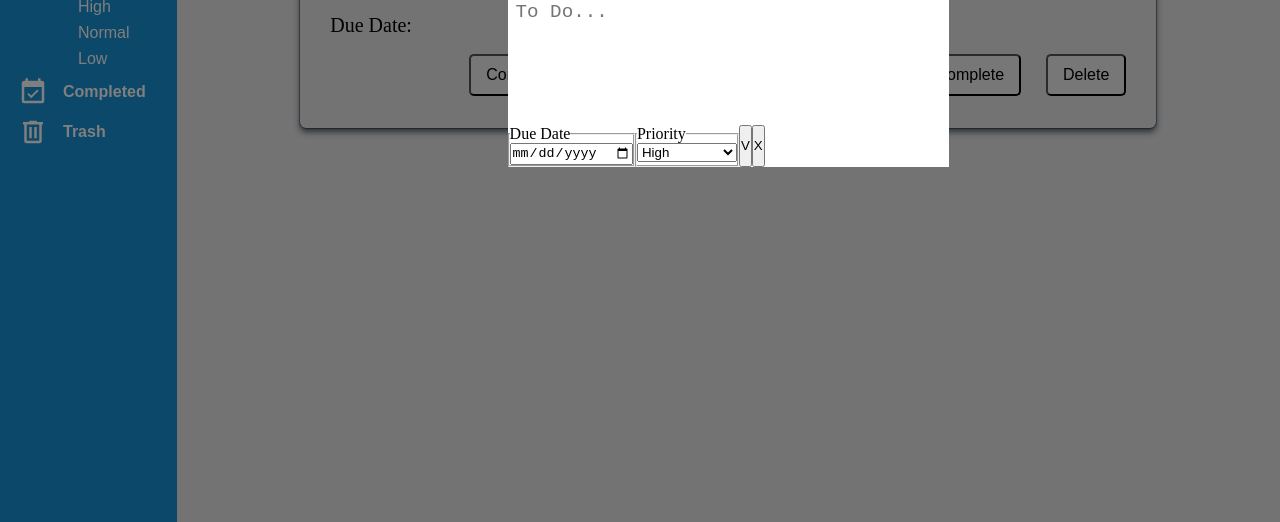
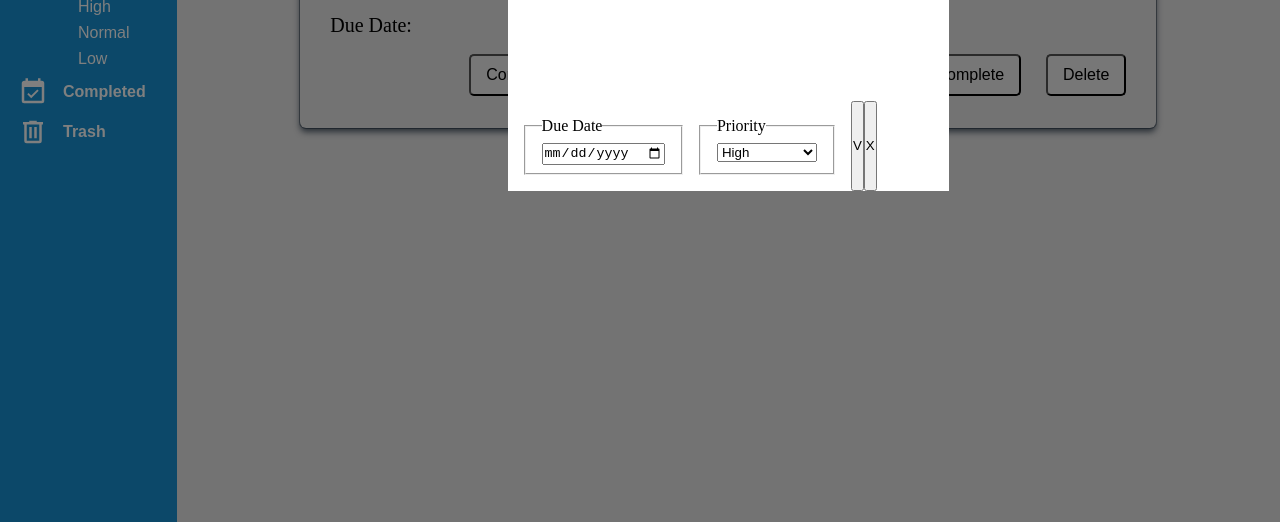
Before and after one commit to AriFarj/to-do-list, a website built with webpack: page src/template.html in a window 1280 px wide. Shown: the part 278-800 px from the top of the page. Built offline with nearby package versions, Linux system fonts and the light colour scheme.

Commit message:
fieldset legend styling

```diff
--- a/src/style.css
+++ b/src/style.css
@@ -183,7 +183,9 @@ input:focus {
 }
 
 .fields-container {
-    display: flex
+    display: flex;
+    padding: 16px;
+    gap: 16px;
 }
 
 .button-container {
@@ -197,3 +199,7 @@ select {
     field-sizing: content;
     min-width: 100px;
 }
+
+fieldset {
+    padding: 8px 16px 8px;
+}
```
